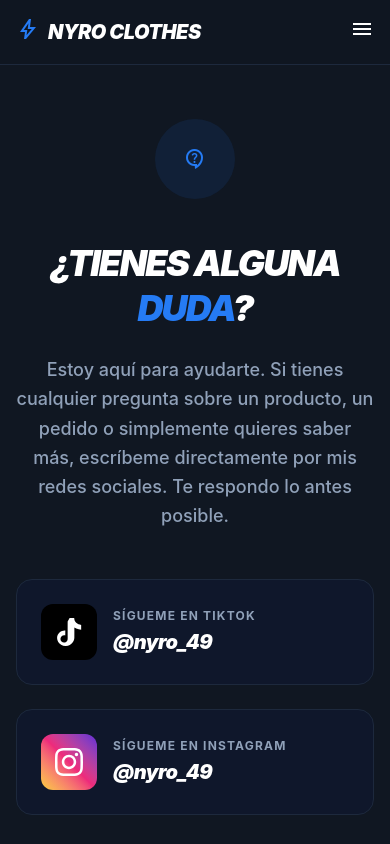
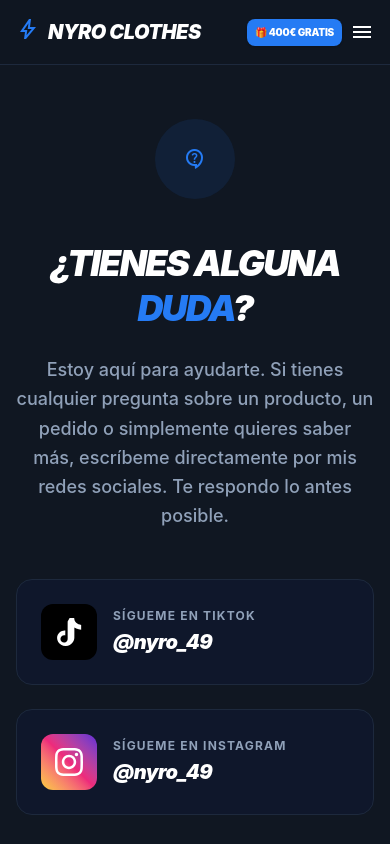
Before and after one commit to danielgutierrezjam-afk/nyro_clothes, a React (Vite) app: page /ayuda in a window 390 px wide. Shown: the top 844 px of the page. Built offline with nearby package versions, Linux system fonts and the light colour scheme.

Commit message:
Relocate promo button to mobile navbar and cleanup menus

```diff
--- a/src/Ayuda.jsx
+++ b/src/Ayuda.jsx
@@ -23,15 +23,20 @@ export default function Ayuda() {
                             <a className="text-sm font-medium text-primary transition-colors" href="/ayuda">Ayuda</a>
                         </nav>
 
-                        {/* Mobile Menu Button */}
+                        {/* Mobile Menu Button + Promo */}
+                        <div className="flex items-center gap-2 md:hidden">
+                            <a href="https://oopbuy.com/register?inviteCode=5QZ5ABZLY" target="_blank" rel="noopener noreferrer" className="bg-primary text-white px-2 py-1.5 rounded-lg text-[10px] font-black uppercase tracking-tight shadow-sm">
+                                🎁 400€ GRATIS
+                            </a>
                             <button
-                            className="md:hidden text-slate-900 dark:text-white"
+                                className="text-slate-900 dark:text-white flex items-center"
                                 onClick={() => setIsMenuOpen(!isMenuOpen)}
                             >
                                 <span className="material-symbols-outlined text-3xl">
                                     {isMenuOpen ? 'close' : 'menu'}
                                 </span>
                             </button>
+                        </div>
 
                         <div className="hidden md:flex items-center gap-4">
                             <a href="https://oopbuy.com/register?inviteCode=5QZ5ABZLY" target="_blank" rel="noopener noreferrer" className="flex items-center gap-2 bg-primary text-white px-4 py-2 rounded-lg text-sm font-bold hover:bg-primary/90 transition-all">
@@ -47,9 +52,6 @@ export default function Ayuda() {
                         <div className="px-4 py-6 space-y-4 flex flex-col items-center">
                             <a className="text-lg font-bold hover:text-primary transition-colors uppercase tracking-widest" href="/productos" onClick={() => setIsMenuOpen(false)}>Productos</a>
                             <a className="text-lg font-bold hover:text-primary transition-colors uppercase tracking-widest text-primary" href="/ayuda" onClick={() => setIsMenuOpen(false)}>Ayuda</a>
-                            <a href="https://oopbuy.com/register?inviteCode=5QZ5ABZLY" target="_blank" rel="noopener noreferrer" className="w-full text-center bg-primary text-white px-4 py-4 rounded-xl text-sm font-black uppercase tracking-widest" onClick={() => setIsMenuOpen(false)}>
-                                🎁 400€ GRATIS EN OOPBUY
-                            </a>
                         </div>
                     </div>
                 )}
--- a/src/Home.jsx
+++ b/src/Home.jsx
@@ -102,15 +102,20 @@ export default function Home() {
                             <a className="text-sm font-medium hover:text-primary transition-colors" href="/ayuda">Ayuda</a>
                         </nav>
 
-                        {/* Mobile Menu Button */}
+                        {/* Mobile Menu Button + Promo */}
+                        <div className="flex items-center gap-2 md:hidden">
+                            <a href="https://oopbuy.com/register?inviteCode=5QZ5ABZLY" target="_blank" rel="noopener noreferrer" className="bg-primary text-white px-2 py-1.5 rounded-lg text-[10px] font-black uppercase tracking-tight shadow-sm">
+                                🎁 400€ GRATIS
+                            </a>
                             <button
-                            className="md:hidden text-slate-900 dark:text-white"
+                                className="text-slate-900 dark:text-white flex items-center"
                                 onClick={() => setIsMenuOpen(!isMenuOpen)}
                             >
                                 <span className="material-symbols-outlined text-3xl">
                                     {isMenuOpen ? 'close' : 'menu'}
                                 </span>
                             </button>
+                        </div>
 
                         <div className="hidden md:flex items-center gap-4">
                             <a href="https://oopbuy.com/register?inviteCode=5QZ5ABZLY" target="_blank" rel="noopener noreferrer" className="flex items-center gap-2 bg-primary text-white px-4 py-2 rounded-lg text-sm font-bold hover:bg-primary/90 transition-all">
--- a/src/ProductDetail.jsx
+++ b/src/ProductDetail.jsx
@@ -22,15 +22,20 @@ export default function ProductDetail() {
                             <a className="text-sm font-medium hover:text-primary transition-colors" href="/ayuda">Ayuda</a>
                         </nav>
 
-                        {/* Mobile Menu Button */}
+                        {/* Mobile Menu Button + Promo */}
+                        <div className="flex items-center gap-2 md:hidden">
+                            <a href="https://oopbuy.com/register?inviteCode=5QZ5ABZLY" target="_blank" rel="noopener noreferrer" className="bg-primary text-white px-2 py-1.5 rounded-lg text-[10px] font-black uppercase tracking-tight shadow-sm">
+                                🎁 400€ GRATIS
+                            </a>
                             <button
-                            className="md:hidden text-slate-900 dark:text-white"
+                                className="text-slate-900 dark:text-white flex items-center"
                                 onClick={() => setIsMenuOpen(!isMenuOpen)}
                             >
                                 <span className="material-symbols-outlined text-3xl">
                                     {isMenuOpen ? 'close' : 'menu'}
                                 </span>
                             </button>
+                        </div>
 
                         <div className="hidden md:flex items-center gap-4">
                             <a href="https://oopbuy.com/register?inviteCode=5QZ5ABZLY" target="_blank" rel="noopener noreferrer" className="flex items-center gap-2 bg-primary text-white px-4 py-2 rounded-lg text-sm font-bold hover:bg-primary/90 transition-all">
@@ -46,9 +51,6 @@ export default function ProductDetail() {
                         <div className="px-4 py-6 space-y-4 flex flex-col items-center">
                             <a className="text-lg font-bold hover:text-primary transition-colors uppercase tracking-widest" href="/productos" onClick={() => setIsMenuOpen(false)}>Productos</a>
                             <a className="text-lg font-bold hover:text-primary transition-colors uppercase tracking-widest" href="/ayuda" onClick={() => setIsMenuOpen(false)}>Ayuda</a>
-                            <a href="https://oopbuy.com/register?inviteCode=5QZ5ABZLY" target="_blank" rel="noopener noreferrer" className="w-full text-center bg-primary text-white px-4 py-4 rounded-xl text-sm font-black uppercase tracking-widest" onClick={() => setIsMenuOpen(false)}>
-                                🎁 400€ GRATIS EN OOPBUY
-                            </a>
                         </div>
                     </div>
                 )}
--- a/src/Productos.jsx
+++ b/src/Productos.jsx
@@ -106,15 +106,20 @@ export default function Productos() {
                             <a className="text-sm font-medium hover:text-primary transition-colors" href="/ayuda">Ayuda</a>
                         </nav>
 
-                        {/* Mobile Menu Button */}
+                        {/* Mobile Menu Button + Promo */}
+                        <div className="flex items-center gap-2 md:hidden">
+                            <a href="https://oopbuy.com/register?inviteCode=5QZ5ABZLY" target="_blank" rel="noopener noreferrer" className="bg-primary text-white px-2 py-1.5 rounded-lg text-[10px] font-black uppercase tracking-tight shadow-sm">
+                                🎁 400€ GRATIS
+                            </a>
                             <button
-                            className="md:hidden text-slate-900 dark:text-white"
+                                className="text-slate-900 dark:text-white flex items-center"
                                 onClick={() => setIsMenuOpen(!isMenuOpen)}
                             >
                                 <span className="material-symbols-outlined text-3xl">
                                     {isMenuOpen ? 'close' : 'menu'}
                                 </span>
                             </button>
+                        </div>
 
                         <div className="hidden md:flex items-center gap-4">
                             <a href="https://oopbuy.com/register?inviteCode=5QZ5ABZLY" target="_blank" rel="noopener noreferrer" className="flex items-center gap-2 bg-primary text-white px-4 py-2 rounded-lg text-sm font-bold hover:bg-primary/90 transition-all">
@@ -130,9 +135,6 @@ export default function Productos() {
                         <div className="px-4 py-6 space-y-4 flex flex-col items-center">
                             <a className="text-lg font-bold hover:text-primary transition-colors uppercase tracking-widest text-primary" href="/productos" onClick={() => setIsMenuOpen(false)}>Productos</a>
                             <a className="text-lg font-bold hover:text-primary transition-colors uppercase tracking-widest" href="/ayuda" onClick={() => setIsMenuOpen(false)}>Ayuda</a>
-                            <a href="https://oopbuy.com/register?inviteCode=5QZ5ABZLY" target="_blank" rel="noopener noreferrer" className="w-full text-center bg-primary text-white px-4 py-4 rounded-xl text-sm font-black uppercase tracking-widest" onClick={() => setIsMenuOpen(false)}>
-                                🎁 400€ GRATIS EN OOPBUY
-                            </a>
                         </div>
                     </div>
                 )}
```
Lines whose indentation alone changed are shown as unchanged.
